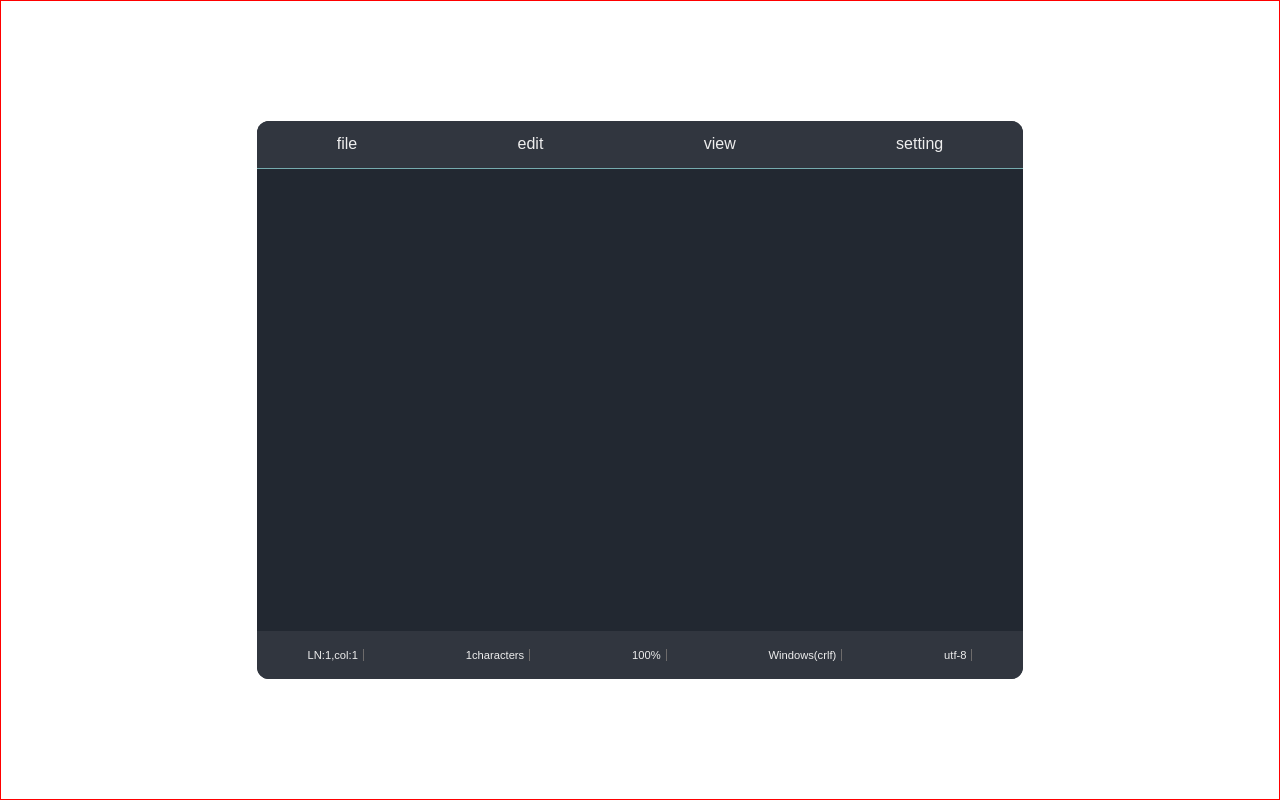
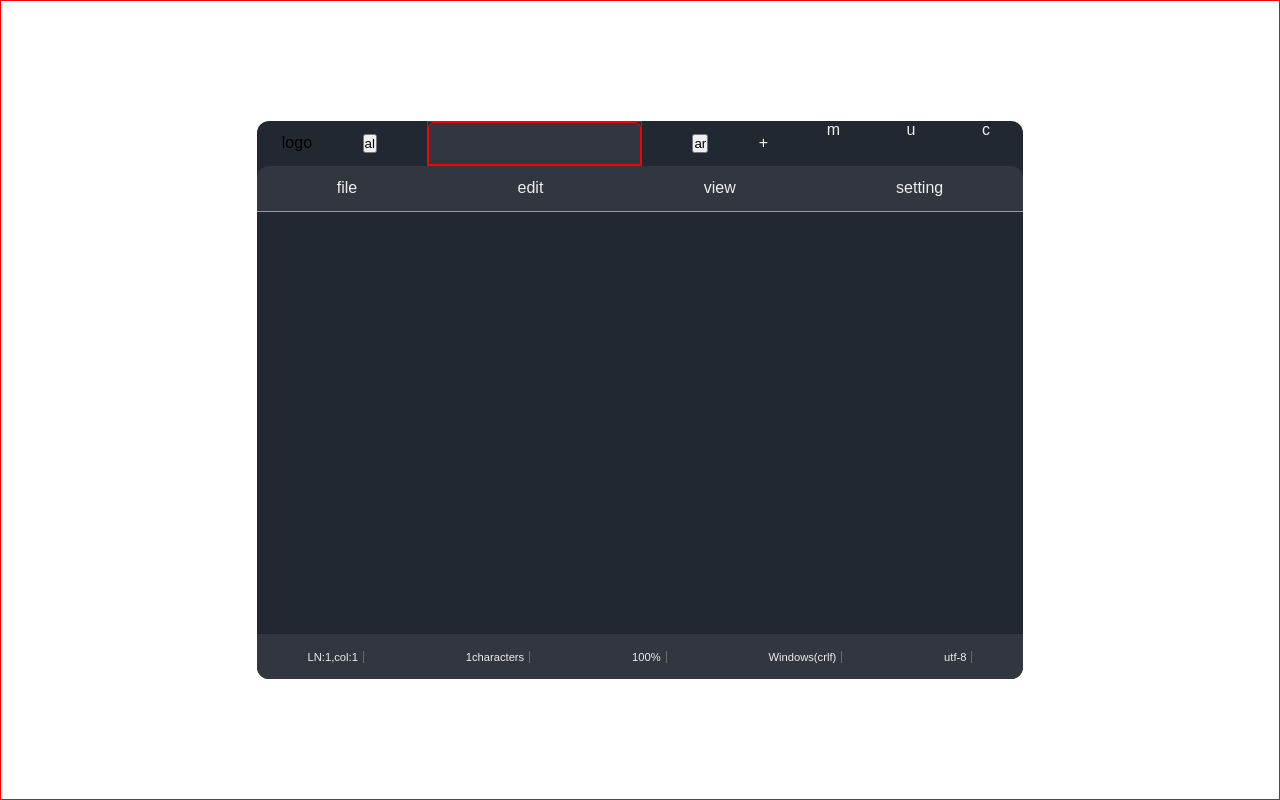
Before and after one commit to z-nt/React, a React (Create React App) app in the folder toturial/: page / in a window 1280 px wide. Built offline with nearby package versions, Linux system fonts and the light colour scheme.

Commit message:
editeed added

```diff
--- a/toturial/src/App.js
+++ b/toturial/src/App.js
@@ -6,7 +6,6 @@ function App() {
   return (
     <div className="App">
       <TextEditor/>
-
     </div>
   );
 }
--- a/toturial/src/file.js
+++ b/toturial/src/file.js
@@ -6,12 +6,8 @@ import "./texteditor.css";
 
 function File(){
 
-
-
-
     const handelClick = ()=>{
         var fileMenu = document.getElementById("file-menu");
-
         if(fileMenu.style.display=="none"){
             fileMenu.style.display = "flex"
         }else{
--- /dev/null
+++ b/toturial/src/headerTextEditor.js
@@ -0,0 +1,110 @@
+import React from "react";
+import Document from "./document";
+import { useState } from "react";
+import "./texteditor.css";
+
+function Header(){
+
+const [state , setState] = useState("newfile");
+
+const newFIle = [
+        {name:"newfile",id:1},
+        {name:"newfile",id:2},
+        {name:"newfile",id:3},
+];
+
+const newObject ={
+    name:null,
+    id:null
+};
+
+
+
+const handelClick = ()=>{
+    createDoc(newFIle)
+    setState(newObject.name)
+    createList();
+};
+
+function createList(){
+    let fileBox = document.getElementById("fileBox");
+    let newElemetn = document.createElement("li");
+    newElemetn.setAttribute("id",newObject.id);
+    newElemetn.className="newItems";
+    newElemetn.innerHTML=state;
+    fileBox.appendChild(newElemetn);
+};
+
+   function  createDoc (arr){
+    let plusId = 0;
+    let temp =arr[0];
+    for(var i = 0 ; i <arr.length ; i++){
+            if(arr[i].id > temp.id) {
+                temp = arr[i];
+                plusId = temp.id + 1;
+            }
+    }
+    newObject.name = arr[0].name;
+    newObject.id = plusId;
+    arr.push(newObject);
+
+} ;
+
+const arrowLeft= ()=>{
+    let fileBox = document.getElementById("fileBox");
+    let newItems = document.querySelectorAll(".newItems");
+
+    for (var i = 0 ; i < newItems.length ; i++){
+        if(newItems[0].id < newItems[i].id) {
+            newItems[i] = newItems[0];
+        }
+
+        console.log(newItems[0]);
+    }
+
+
+}
+
+
+
+
+
+
+
+
+
+    return(
+
+        <>
+            <div className="headers">
+
+
+                <ul className="headerMenu">
+
+                        <div className="Logo">
+                            logo
+                        </div>
+
+                            <button  onClick={arrowLeft} id="arrowLeft" className="arrowLeft">al</button>
+                             <li id="fileName" className="fileName">
+                                    <div id="fileBox" className="newfile"></div>
+                             </li>
+                            <button id="arrowRight" className="arrowRight">ar</button>
+
+                             <button onClick={handelClick} className="plus">+</button>
+
+
+                </ul>
+
+                <div className="btns">
+                            <li>m</li>
+                            <li>u</li>
+                            <li>c</li>
+                        </div>
+
+            </div>
+        </>
+    )
+}
+
+export default Header;
--- a/toturial/src/textEditor.js
+++ b/toturial/src/textEditor.js
@@ -1,4 +1,5 @@
 import React from "react";
+import Header from "./headerTextEditor";
 import Navbar from "./navbar";
 import Footer from "./footer";
 import Document from "./document";
@@ -10,6 +11,7 @@ function TextEditor(){
     return(
         <>
             <div className="textEditor">
+                <Header/>
                 <Navbar/>
                 <Document/>
                 <Footer/>
--- a/toturial/src/texteditor.css
+++ b/toturial/src/texteditor.css
@@ -125,3 +125,72 @@
 }
 
 /* file nav-item style */
+
+/* file header */
+.headers{
+    border: none ;
+    width: 100%;
+    height: 3rem;
+    position: relative;
+    display: flex;
+    flex-direction: row;
+    justify-content: space-between;
+}
+.headerMenu{
+    border: none;
+    width: 70%;
+    display: flex;
+    flex-direction:row ;
+    align-items: center;
+    justify-content: space-around;
+}
+.btns{
+    position: absolute;
+    display: flex;
+    flex-direction: row;
+    width: 30%;
+    height: 100%;
+    top: 0%;
+    right: 0%;
+    justify-content: space-around;
+}
+.headers li{
+    list-style-type: none;
+    color: #EEEEEE;
+}
+
+.fileName{
+    border: none;
+    width: 40%;
+    height: 100%;
+    bottom: 0;
+    display: flex;
+    justify-content: space-between;
+    align-items: end;
+    border: 1px solid green;
+}
+.newfile{
+    background-color: #31363F;
+    padding: 0.3rem;
+    width: 100%;
+    height: 100%;
+    border-top-left-radius: 6px;
+    border-top-right-radius: 6px;
+    border: 1px solid red ;
+    display: flex;
+    flex-direction: row;
+    justify-content: space-evenly;
+    overflow: hidden;
+}
+.plus{
+    background-color: #222831;
+    border: none;
+    color:#EEEEEE;
+    font-size: 1rem;
+}
+#fileBox li{
+    border: 1px solid green;
+    width: 5rem;
+    margin:  0 3rem;
+}
+/* file header */
```
